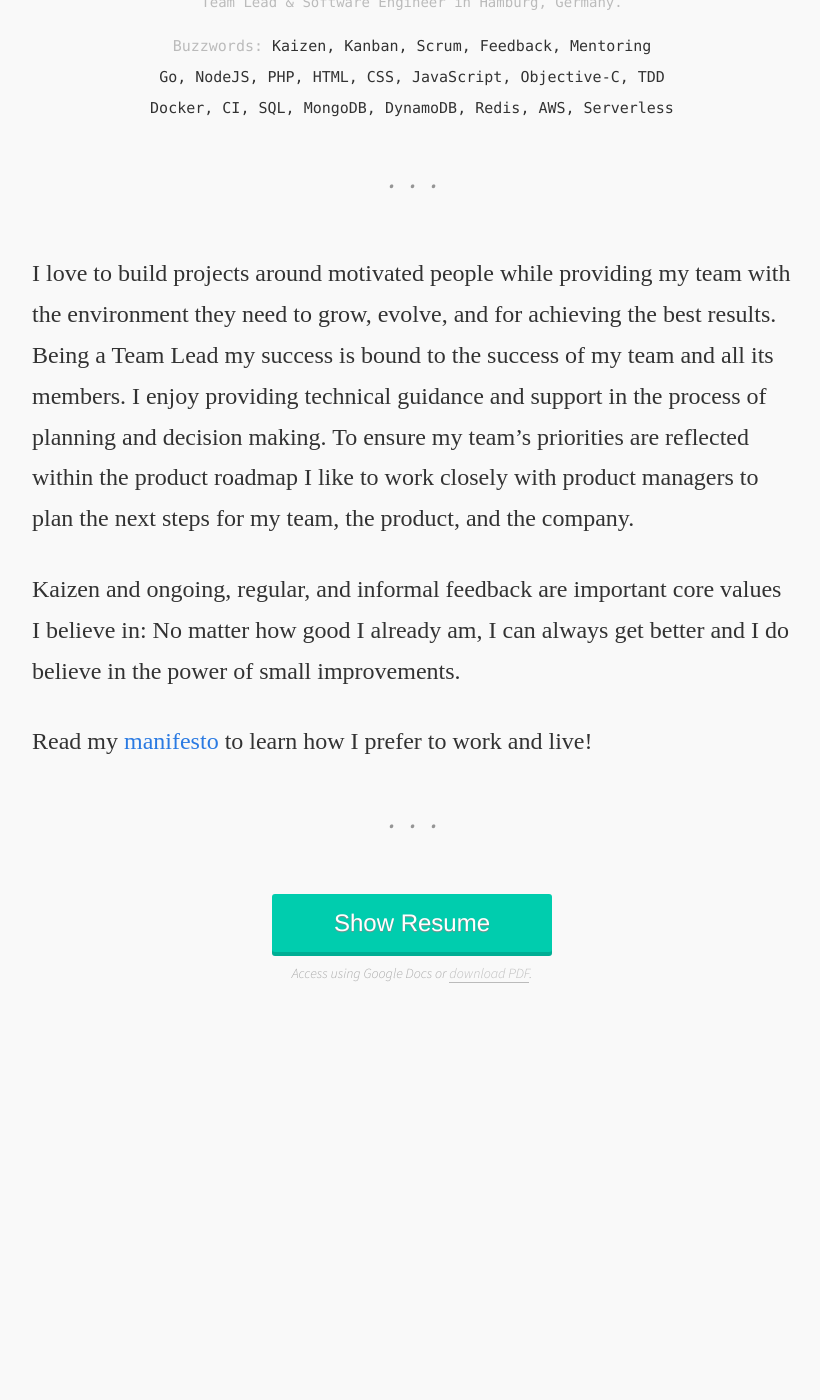
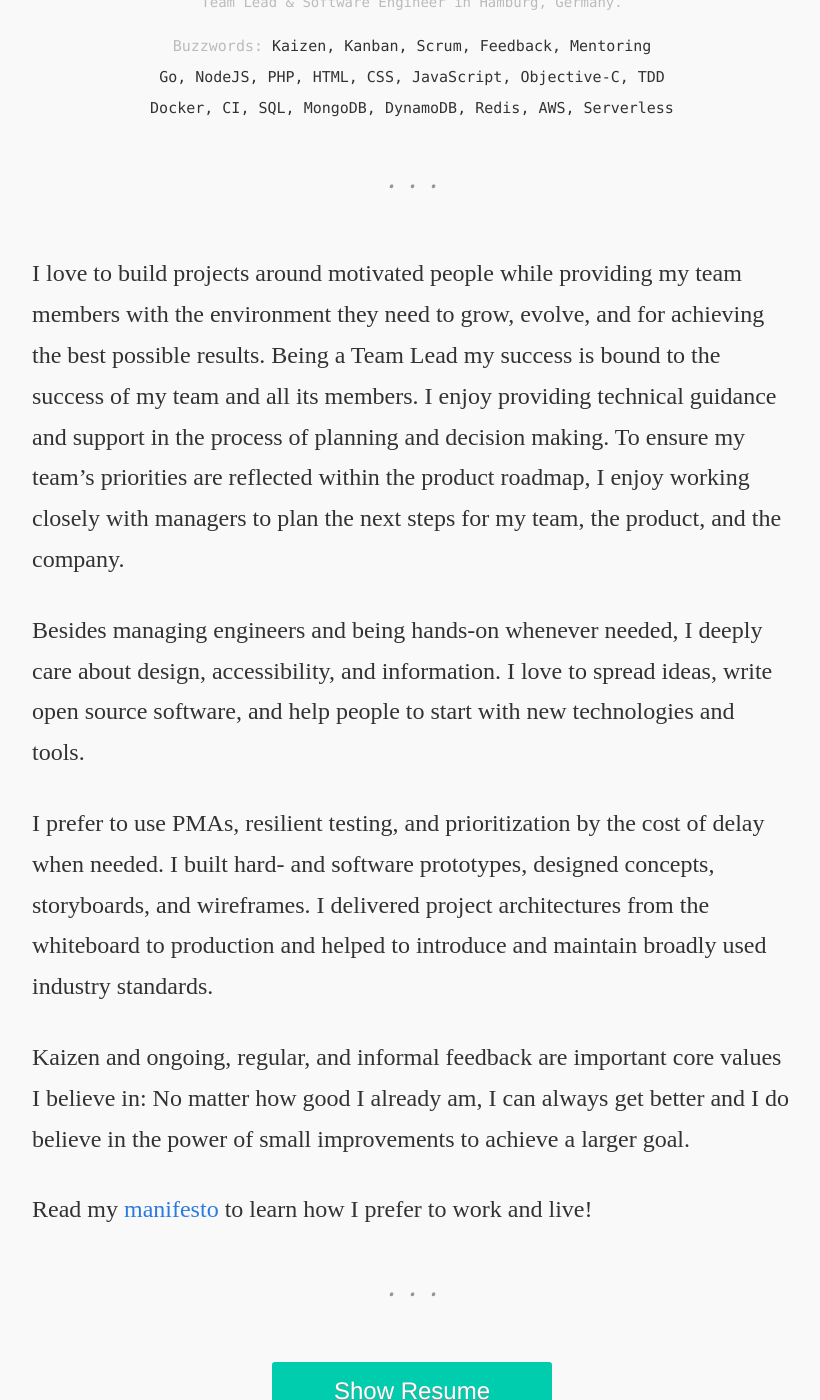
Before and after one commit to sebastianroming/sbstjn.github.io, a Jekyll site: the page built from work.md, in a window 1280 px wide and 1400 px high, scrolled down 621 px. Shown: the whole window, without its empty margins (228-1048 px from the left). Built offline with Jekyll 4.4.1, drawn with Linux system fonts in a browser that asks for light colours; some web fonts are replaced; before the commit the page ends 1719 px from its top, so only the background shows below that.

Commit message:
Content updates

```diff
--- a/work.md
+++ b/work.md
@@ -7,10 +7,14 @@ noindex: true
 sitemap: false
 ---
 
-I love to build projects around motivated people while providing my team with the environment they need to grow, evolve, and for achieving the best results. Being a Team Lead my success is bound to the success of my team and all its members. I enjoy providing technical guidance and support in the process of planning and decision making. To ensure my team’s priorities are reflected within the product roadmap I like to work closely with product managers to plan the next steps for my team, the product, and the company.
+I love to build projects around motivated people while providing my team members with the environment they need to grow, evolve, and for achieving the best possible results. Being a Team Lead my success is bound to the success of my team and all its members. I enjoy providing technical guidance and support in the process of planning and decision making. To ensure my team’s priorities are reflected within the product roadmap, I enjoy working closely with managers to plan the next steps for my team, the product, and the company.
+
+Besides managing engineers and being hands-on whenever needed, I deeply care about design, accessibility, and information. I love to spread ideas, write open source software, and help people to start with new technologies and tools.
+
+I prefer to use PMAs, resilient testing, and prioritization by the cost of delay when needed. I built hard- and software prototypes, designed concepts, storyboards, and wireframes. I delivered project architectures from the whiteboard to production and helped to introduce and maintain broadly used industry standards.
 
 Kaizen and ongoing, regular, and informal feedback are important core values I believe in: No
 matter how good I already am, I can always get better and I do believe in the power of small
-improvements.
+improvements to achieve a larger goal.
 
 Read my [manifesto](/manifesto) to learn how I prefer to work and live!
```
Also changed, not shown: index.md (+3 -5 lines), README.md.
